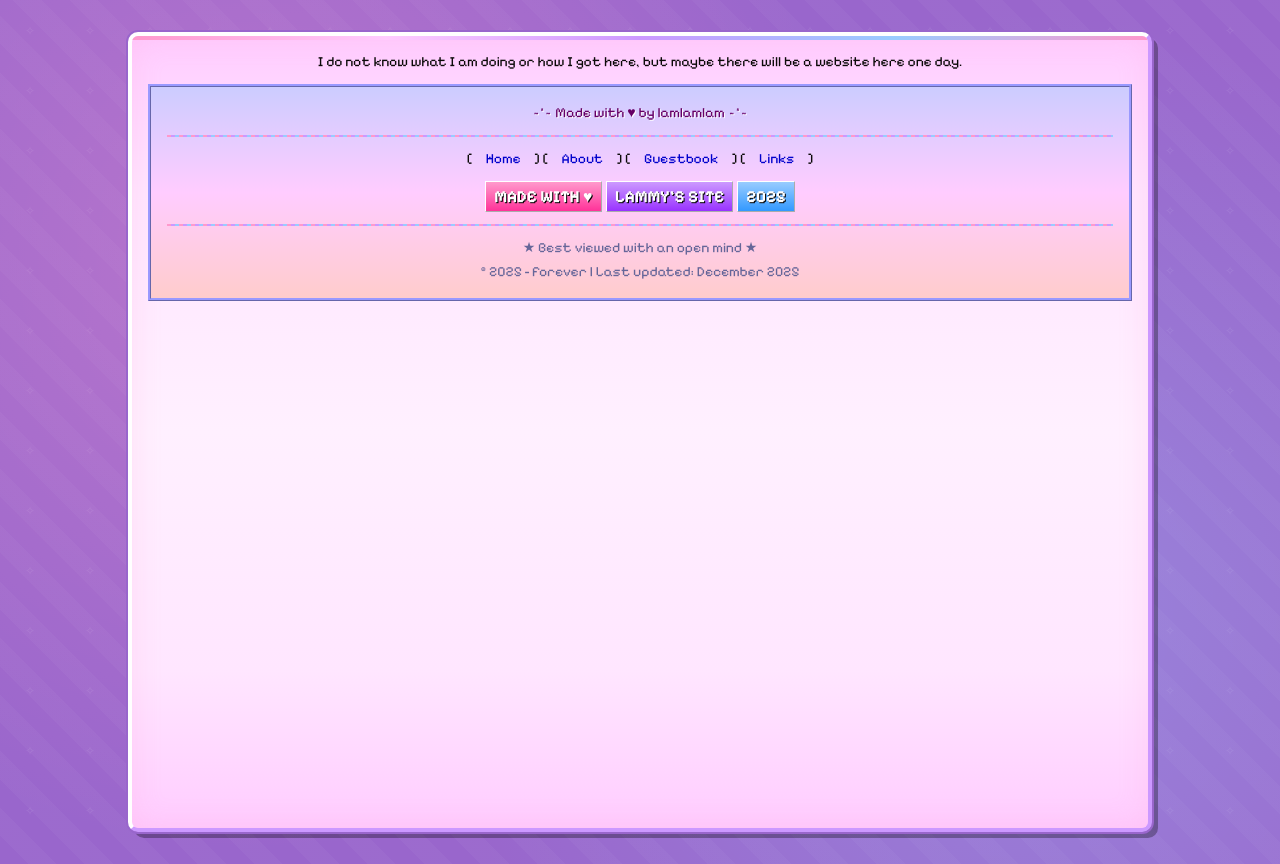
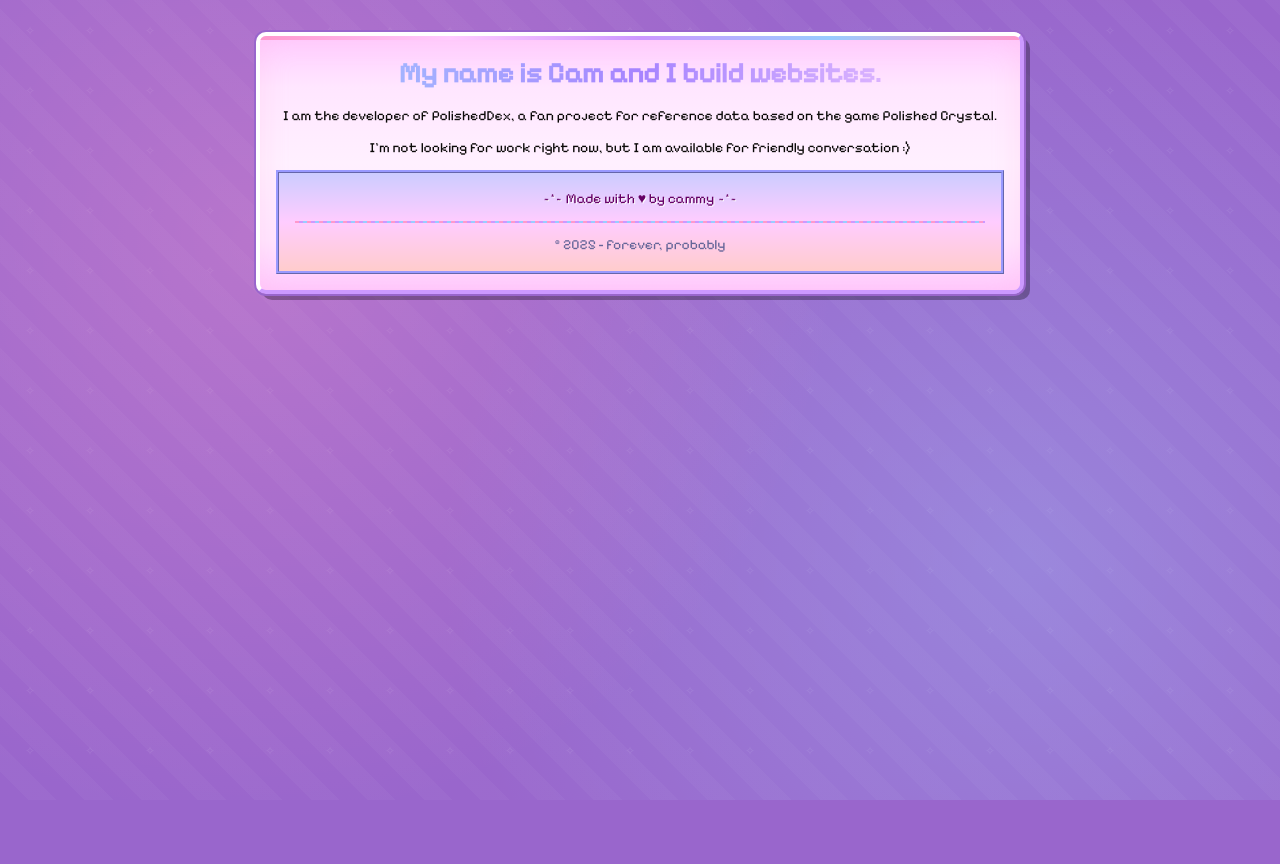
Before and after one commit to caomicc/pink, a Next.js app: page / in a window 1280 px wide. After the commit the page ends 800 px from the top, so only its background shows below. Built offline with nearby package versions, Linux system fonts and the light colour scheme.

Commit message:
refactor: remove unused Art and Guestbook pages; update Home and SiteFooter components

```diff
--- a/src/app/art/page.tsx
+++ /dev/null
@@ -1,8 +0,0 @@
-export default function ArtPage() {
-  return (
-    <div>
-      <h1 className="text-2xl font-bold mb-4">Art</h1>
-      <p>Welcome to the art page.</p>
-    </div>
-  );
-}
--- a/src/app/guestbook/page.tsx
+++ /dev/null
@@ -1,53 +0,0 @@
-import { prisma } from '@/lib/prisma';
-import { GuestbookEntries, GuestbookFormWithRefresh } from '@/components/guestbook-entries';
-
-async function getEntries() {
-  try {
-    const entries = await prisma.guestbookEntry.findMany({
-      orderBy: { createdAt: 'desc' },
-      take: 100,
-    });
-    return entries;
-  } catch (error) {
-    console.error('Failed to fetch guestbook entries:', error);
-    return [];
-  }
-}
-
-export const revalidate = 30; // Revalidate every 30 seconds
-
-export default async function GuestbookPage() {
-  const entries = await getEntries();
-
-  return (
-    <div className="guestbook-container">
-      <h1 className="guestbook-title text-2xl mb-2 text-center">
-        <span className="sparkle">✧</span> Sign My Guestbook! <span className="sparkle">✧</span>
-      </h1>
-      <p className="text-center mb-4 text-purple-800">
-        ~*~ Leave a message and say hi! ~*~
-      </p>
-
-      <div className="mb-6">
-        <GuestbookFormWithRefresh />
-      </div>
-
-      <div>
-        <h2 className="text-lg mb-3 text-fuchsia-700">
-          <span className="blink">★</span> Messages ({entries.length}) <span className="blink">★</span>
-        </h2>
-        {entries.length === 0 ? (
-          <p className="text-center text-purple-600 italic">
-            No messages yet... Be the first to sign! <span className="sparkle">✿</span>
-          </p>
-        ) : (
-          <GuestbookEntries initialEntries={entries} />
-        )}
-      </div>
-
-      <div className="text-center mt-4 text-xs text-purple-700">
-        <span className="visitor-counter">{entries.length} visitors have signed!</span>
-      </div>
-    </div>
-  );
-}
--- a/src/app/layout.tsx
+++ b/src/app/layout.tsx
@@ -70,37 +70,14 @@ export default function RootLayout({
         className={`${bodyFont.className} ${bodyFont.variable} ${pixelFont.variable} antialiased page-bg py-4`}
       >
         <div className={cn("@container",
-      "min-h-screen flex flex-col items-center text-center max-w-5xl mx-auto my-4 gap-3 p-4",
-      'site-wrapper rounded-lg overflow-hidden',
-      )}>
-      {/* <div className="relative w-full">
-        <SiteHeader />
-        <div className="bg-white/70 p-3 mt-2 rounded-lg border-2 border-pink-200">
-          <HorizontalNav />
-        </div>
-      </div>
-      <div className="flex-1 flex w-full gap-3">
-        <div className="w-[75%] site-content p-4 text-left rounded-sm"> */}
-          {children}
-        {/* </div>
-        <div className="w-[25%] flex gap-3 flex-col">
-          <div className="site-section">
-            <p className="site-section-title">✧ status ✧</p>
-            <p className="text-sm">
-              <a href="https://www.imood.com/users/lamlamlam" className="text-purple-700 hover:text-pink-500">
-                Lammy is feeling... <img src="https://moods.imood.com/display/uname-lamlamlam/imood.gif" alt="The current mood of lamlamlam at www.imood.com" className="inline"/>
-              </a>
-            </p>
-          </div>
-          <div className="site-section">
-            <p className="site-section-title">♥ fanlists ♥</p>
+          "flex flex-col items-center text-center max-w-3xl mx-auto my-4 gap-3 p-4",
+          'site-wrapper rounded-lg overflow-hidden',
+          )}>
+              {children}
+          <div className="w-full">
+            <SiteFooter />
           </div>
         </div>
-      </div> */}
-      <div className="w-full">
-        <SiteFooter />
-      </div>
-    </div>
         <Analytics />
         <SpeedInsights />
       </body>
--- a/src/app/page.tsx
+++ b/src/app/page.tsx
@@ -1,7 +1,11 @@
+import Link from "next/link";
+
 export default function Home() {
   return (
     <>
-      <p>I do not know what I am doing or how I got here, but maybe there will be a website here one day.</p>
+      <h2>My name is Cam and I build websites.</h2>
+      <p>I am the developer of <Link href="https://polishedcrystal.app" target="_blank">PolishedDex</Link>, a fan project for reference data based on the game Polished Crystal.</p>
+      <p>I'm not looking for work right now, but I am available for friendly conversation :)</p>
     </>
   );
 }
--- a/src/components/site-layout.tsx
+++ b/src/components/site-layout.tsx
@@ -36,35 +36,26 @@ export function SiteFooter() {
     <div className="site-footer">
       {/* Main footer text */}
       <p className="site-footer-text text-sm mb-2">
-        ~*~ Made with ♥ by lamlamlam ~*~
+        ~*~ Made with ♥ by cammy ~*~
       </p>
 
       {/* Pixel divider */}
-      <div className="pixel-divider" />
+      {/* <div className="pixel-divider" /> */}
 
       {/* Quick links */}
-      <div className="site-footer-links mb-3">
+      {/* <div className="site-footer-links mb-3">
         [ <Link href="/">Home</Link> ]
         [ <Link href="/about">About</Link> ]
         [ <Link href="/guestbook">Guestbook</Link> ]
         [ <Link href="/resources">Links</Link> ]
-      </div>
-
-      {/* 88x31 button area */}
-      <div className="pixel-button-container mb-3">
-        <span className="fake-button fake-button-pink">Made with ♥</span>
-        <span className="fake-button fake-button-purple">Lammy&apos;s Site</span>
-        <span className="fake-button fake-button-blue">2025</span>
-        {/* <span className="fake-button fake-button-rainbow">✧ COOL ✧</span> */}
-      </div>
+      </div> */}
 
       {/* Pixel divider */}
       <div className="pixel-divider" />
 
       {/* Meta info */}
       <div className="site-footer-meta space-y-1">
-        <p>★ Best viewed with an open mind ★</p>
-        <p>© 2025 - forever | Last updated: December 2025</p>
+        <p>© 2025 - forever, probably</p>
       </div>
     </div>
   );
```
